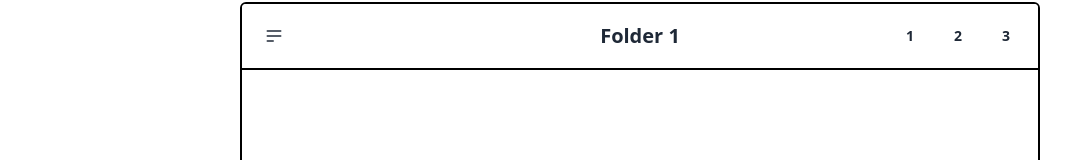
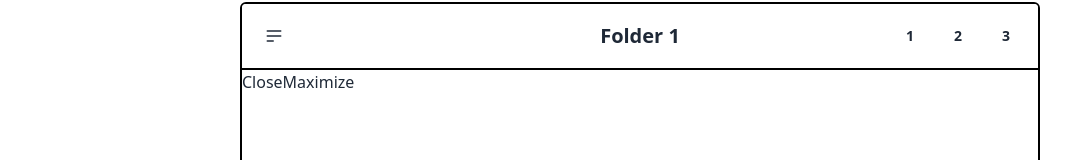
Before and after one commit to Criztiandev/Porfolio-Desktop, a React (Vite) app in the folder client/: page / in a window 1280 px wide. Shown: the part 148-308 px from the top of the page, without its empty margins (0-1087 px from the left). Built offline with nearby package versions, Linux system fonts and the light colour scheme.

Commit message:
Add: Close Render in the Component

```diff
--- a/client/src/containers/Window/index.tsx
+++ b/client/src/containers/Window/index.tsx
@@ -22,10 +22,13 @@ interface WindowComponent
 }
 const Window = forwardRef(
   ({ controls, children }: WindowProps, ref: ForwardedRef<HTMLDivElement>) => {
+    const [isClose, setIsClose] = useState(true);
     const [isMaximize, setIsMaximize] = useState(false);
     const containerRef = ref as Ref<HTMLDivElement>;
 
     return (
+      <>
+        {isClose && (
           <motion.div
             ref={containerRef}
             drag
@@ -40,7 +43,13 @@ const Window = forwardRef(
             }}
             className="absolute border-2 border-black rounded-md overflow-hidden bg-white">
             {children}
+            <button onClick={() => setIsClose((prev) => !prev)}>Close</button>
+            <button onClick={() => setIsMaximize((prev) => !prev)}>
+              Maximize
+            </button>
           </motion.div>
+        )}
+      </>
     );
   }
 ) as WindowComponent;
```
Lines whose indentation alone changed are shown as unchanged.
